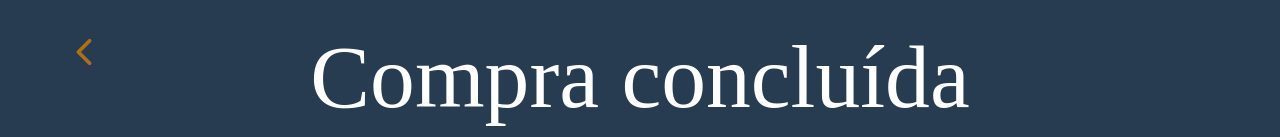
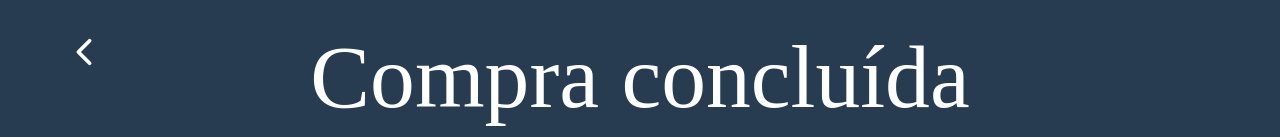
Before and after one commit to mateuspit/projetao-ecommerce-front, a React (Create React App) app: page /success in a window 1280 px wide. Shown: the top 137 px of the page. Built offline with nearby package versions, Linux system fonts and the light colour scheme; a web font is replaced by a local one.

Commit message:
fix: screen success backArrow color

```diff
--- a/src/pages/Success.js
+++ b/src/pages/Success.js
@@ -57,7 +57,7 @@ export default function Success() {
 			<Header>
 				<Link to="/checkout">
 					<Icon>
-						<IoChevronBack color="#af7014" />
+						<IoChevronBack color="WHITE" />
 					</Icon>
 				</Link>
 				<SuccessTitle>
```
